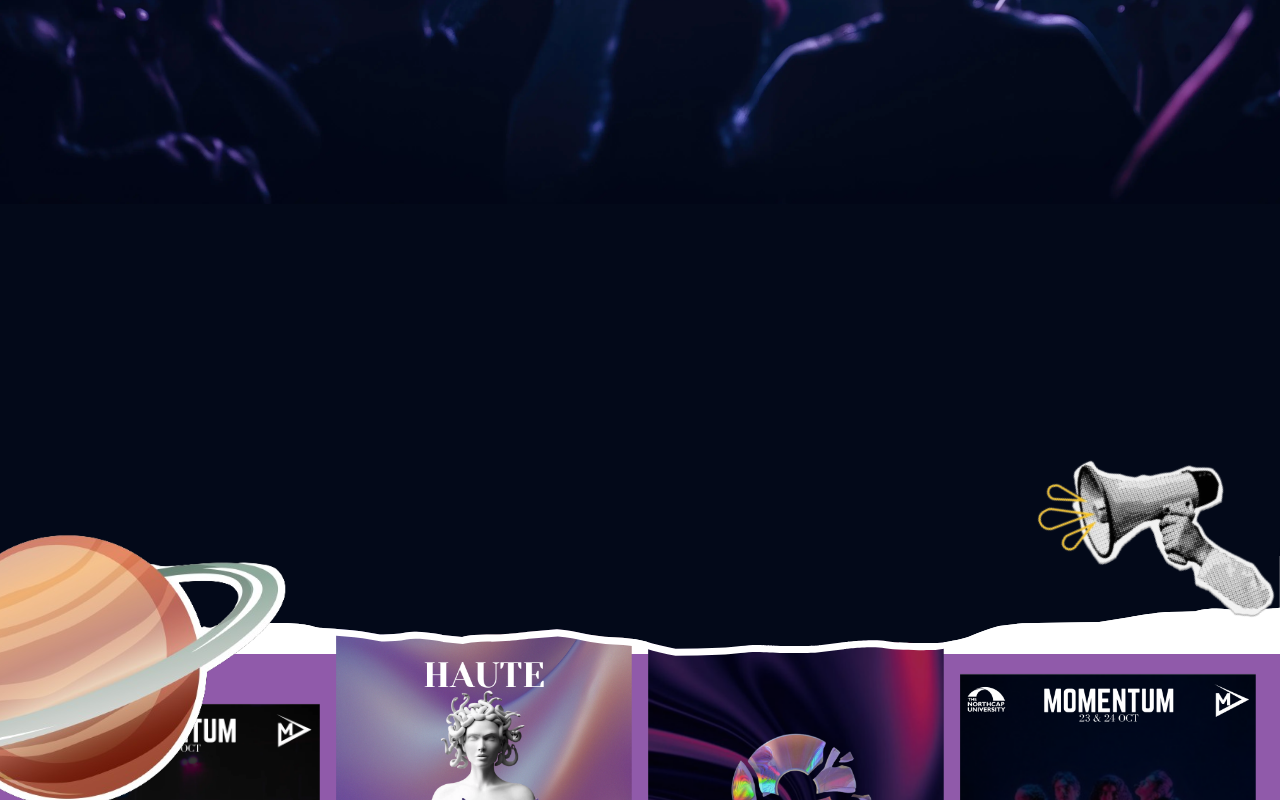
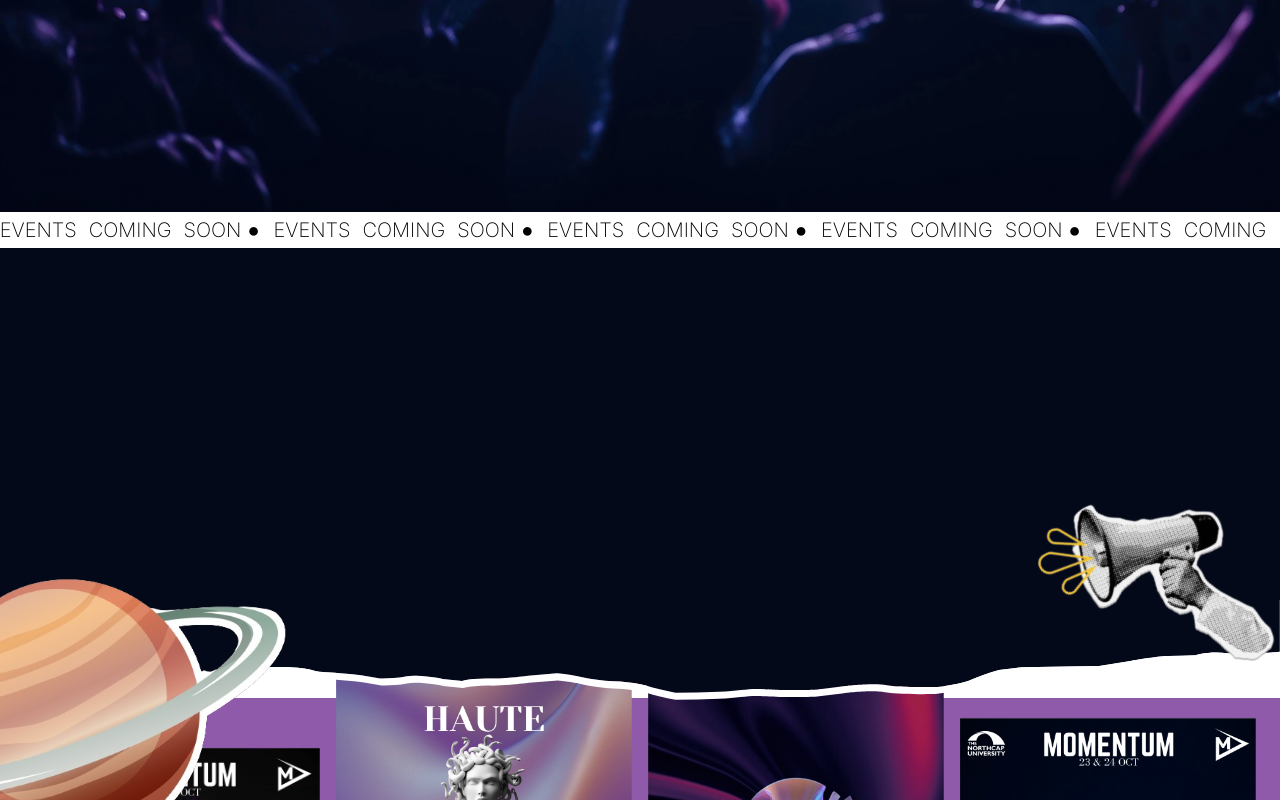
Before and after one commit to Godcoder696/momentum-2024, a Next.js app: page / in a window 1280 px wide. Shown: the part 588-1388 px from the top of the page. Built offline with nearby package versions, Linux system fonts and the light colour scheme.

Commit message:
faq section fixed

```diff
--- a/package.json
+++ b/package.json
@@ -19,6 +19,7 @@
     "razorpay": "^2.9.4",
     "react": "^18",
     "react-dom": "^18",
+    "react-fast-marquee": "^1.6.5",
     "react-icons": "^5.2.1",
     "react-modern-drawer": "^1.3.1"
   },
--- a/src/components/About.tsx
+++ b/src/components/About.tsx
@@ -50,7 +50,7 @@ function About() {
     )
   },[])
   return (
-    <div className='bg-[#030919] w-screen flex justify-center items-center py-10 sm:px-5 xl:p-20 -mt-2'>
+    <div className='bg-[#030919] w-screen flex justify-center items-center py-10 sm:px-5 xl:p-20 '>
       <div className='flex text-white items-center justify-evenly about-sec pb-3 space-x-2'>
         <img src="/NCU.png" alt='NCU' className='ncu-logo sm:block h-12 sm:h-24 md:h-30 xl:h-36 hidden'></img>
         <div className='sm:w-4/5 flex flex-col space-y-2 xl:space-y-3 px-3'>
--- /dev/null
+++ b/src/components/EventsMarquee.tsx
@@ -0,0 +1,23 @@
+import React from 'react'
+import Marquee from 'react-fast-marquee'
+
+function EventsMarquee() {
+  return (
+    <>
+        <Marquee autoFill={true} style={
+            {
+                color:"black",
+            }
+        }>
+            <div className='space-x-2 text-xl font-extralight py-1'>
+                <span className='px-1'>●</span>
+                <span className='px-[2px]'>EVENTS</span>
+                <span className='px-[2px]'>COMING</span>
+                <span className='px-[2px]'>SOON </span>
+            </div>
+        </Marquee>
+    </>
+  )
+}
+
+export default EventsMarquee
--- a/src/components/Faq.tsx
+++ b/src/components/Faq.tsx
@@ -2,13 +2,13 @@
 import React, { useState } from 'react'
 import { IoMdArrowDropdown } from "react-icons/io";
 
-function Faq({element, toggle, setToggle, index}) {
-
+function Faq({element}) {
+    const [toggle, setToggle]= useState(false);
   return (
     <>
         <div className='space-y-2 bg-white text-black rounded-md xl:rounded-[1rem] px-3 py-3 xl:px-5 cursor-pointer'
             onClick={()=>{
-                setToggle(index);
+                setToggle(!toggle);
             }}
         >
             <div className='text-xs md:text-sm xl:text-lg flex items-center justify-between' >
@@ -19,7 +19,7 @@ function Faq({element, toggle, setToggle, index}) {
             }/></span>
             </div>
             {
-                toggle==index &&
+                toggle &&
                 <div className='faq-content space-y-2'>
                     <hr />
                     <div className='text-xs md:text-sm xl:text-sm'>
--- a/src/components/Faqs.tsx
+++ b/src/components/Faqs.tsx
@@ -49,7 +49,7 @@ function Faqs() {
                 {
                     faqs.map((element, key)=>{
                         return (
-                          <Faq key={key} element={element} toggle={toggle} setToggle={setToggle} index={key}/>
+                          <Faq key={key} element={element}/>
                         )
                     })
                 }
--- a/src/components/HomePage.tsx
+++ b/src/components/HomePage.tsx
@@ -5,11 +5,13 @@ import About from './About'
 import TopEvents from './TopEvents'
 import Faqs from './Faqs'
 import Sponsors from './Sponsors'
+import EventsMarquee from './EventsMarquee'
 
 function HomePage() {
   return (
     <div className='h-screen w-screen bg-[#030919]'>
       <LandingPage/>
+      <EventsMarquee/>
       <About/>
       <TopEvents/>
       {/* <Sponsors/> */}
```
Also changed, not shown: 1 other file (tests, documents, lock files or other folders).
